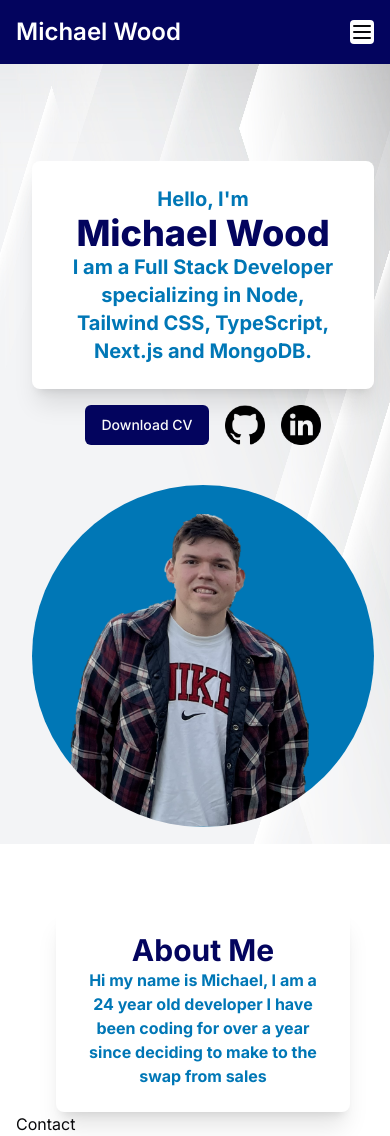
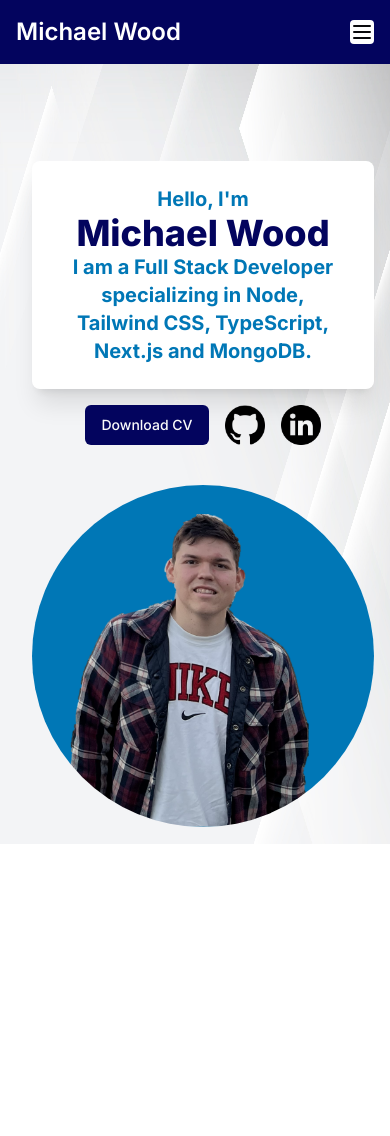
Before and after one commit to Mike-W00d/Portfolio-V2, a Next.js app: page / in a window 390 px wide. After the commit the page ends 844 px from the top, so only its background shows below. Built offline with nearby package versions, Linux system fonts and the light colour scheme.

Commit message:
bug fixes on background image

```diff
--- a/src/app/layout.tsx
+++ b/src/app/layout.tsx
@@ -11,10 +11,11 @@
 
 export const metadata: Metadata = {
   title: {
-    template: '%s | Michael Wood | Full Stack Developer',
-    default: 'Michael Wood | Full Stack Developer'
+    template: "%s | Michael Wood | Full Stack Developer",
+    default: "Michael Wood | Full Stack Developer",
   },
-description: 'Michael Wood is a Full Stack Developer based in the United Kingdom. He specialises in Next.js, React, TypeScript, and Tailwind CSS.',
+  description:
+    "Michael Wood is a Full Stack Developer based in the United Kingdom. He specialises in Next.js, React, TypeScript, and Tailwind CSS.",
 };
 
 export default function RootLayout({
@@ -32,12 +33,12 @@
               src="/background.jpg"
               alt="grey background"
               className="z-negative"
-          fill
+              fill={true}
             />
           </div>
           <SideNav />
           <div className="w-full overflow-x-auto">
-              <div className="sm:h-[calc(99vh-60px)] overflow-auto ">
+            <div className="h-[calc(99vh-60px)] overflow-auto ">
               <div className="w-full flex justify-center mx-auto   overflow-auto h-[calc(100vh - 120px)] overflow-y-auto relative">
                 <div className="w-full md:max-w-6xl">{children}</div>
               </div>
--- a/src/app/page.tsx
+++ b/src/app/page.tsx
@@ -12,10 +12,10 @@
       <section className="relative">
         <Hero />
       </section>
-      <section className="relative z-10">
+      <section className="relative">
         <About />
       </section>
-      <section className="relative z-10">
+      <section className="relative">
         <Contact />
       </section>
     </div>
```
Lines whose indentation alone changed are shown as unchanged.
